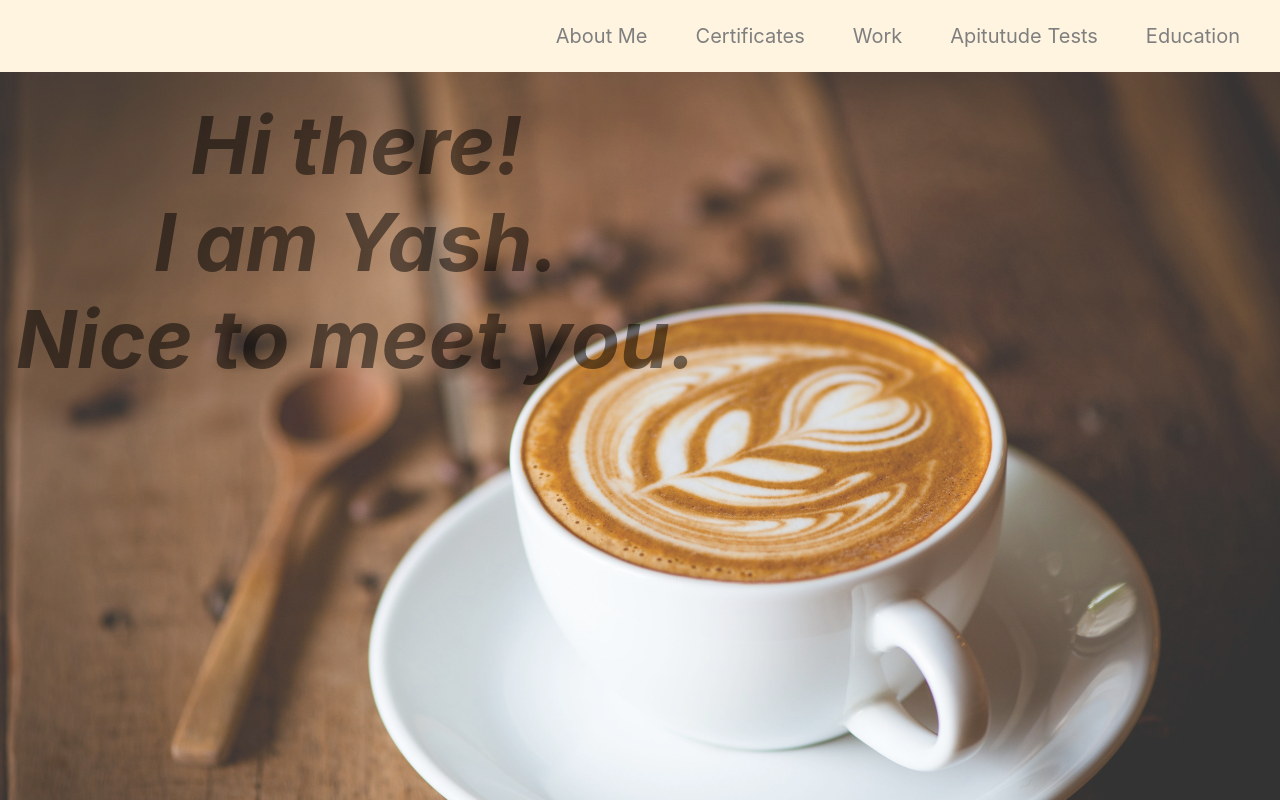
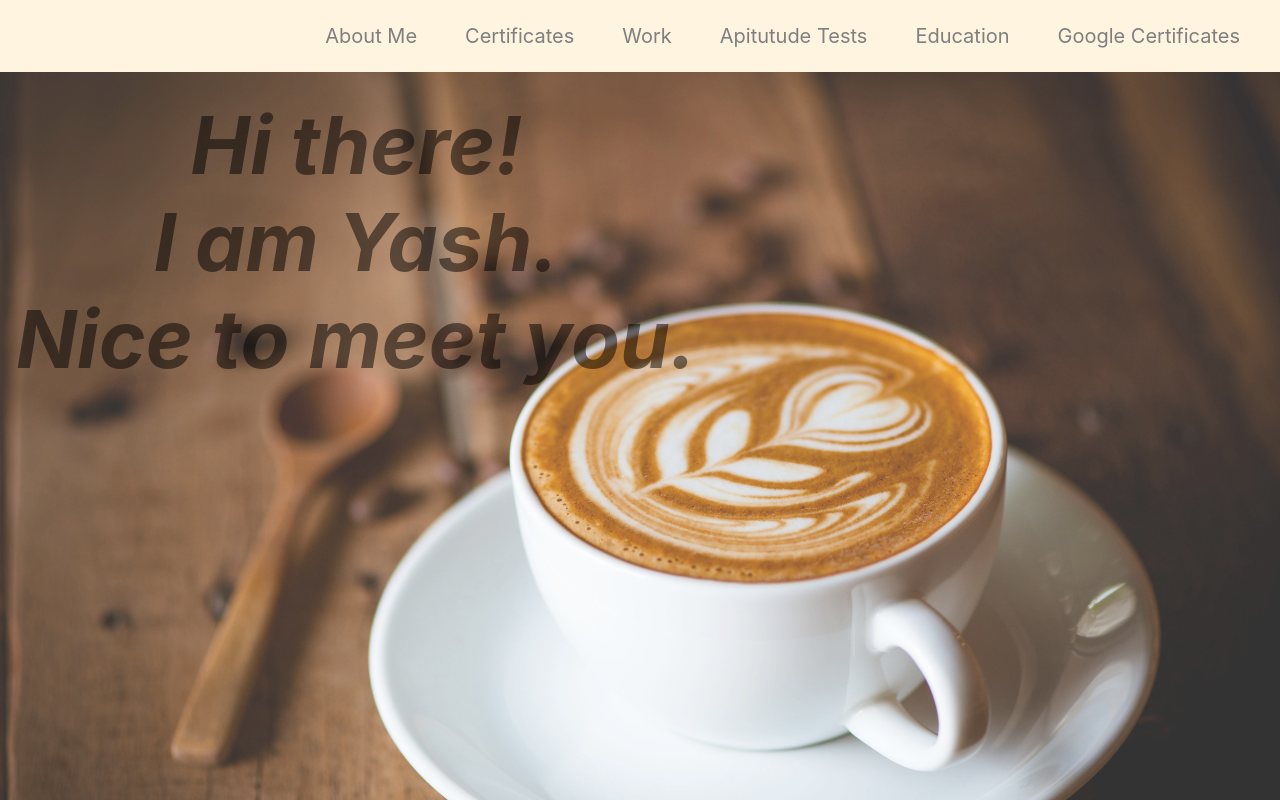
Before and after one commit to yashtibrewal/portfolio-website, a React (Create React App) app: page / in a window 1280 px wide. Shown: the top 800 px of the page. Built offline with nearby package versions, Linux system fonts and the light colour scheme.

Commit message:
checkpoint

```diff
--- a/src/components/Certification/GoogleCertifications.tsx
+++ b/src/components/Certification/GoogleCertifications.tsx
@@ -2,7 +2,7 @@ import Grid from '@mui/material/Grid'
 
 export default function GoogleCertifications() {
     return (
-        <div id="googleCertifications">
+        <div id="googleCertificates">
             <h1 className='logo'>Google Competitions</h1>
             <Grid container xs={12}>
                 <Grid item xs={6}>
--- a/src/components/NavigationBar.tsx
+++ b/src/components/NavigationBar.tsx
@@ -1,4 +1,3 @@
-import Link from '@mui/material/Link';
 
 function NavigationBar() {
     return (
@@ -8,6 +7,7 @@ function NavigationBar() {
             <a className="list-item" href="#professionalCertificates">Work</a>
             <a className="list-item" href="#aptitudeTests">Apitutude Tests</a>
             <a className="list-item" href="#education">Education</a>
+            <a className="list-item" href="#googleCertificates">Google Certificates</a>
         </div>
     );
 }
```
